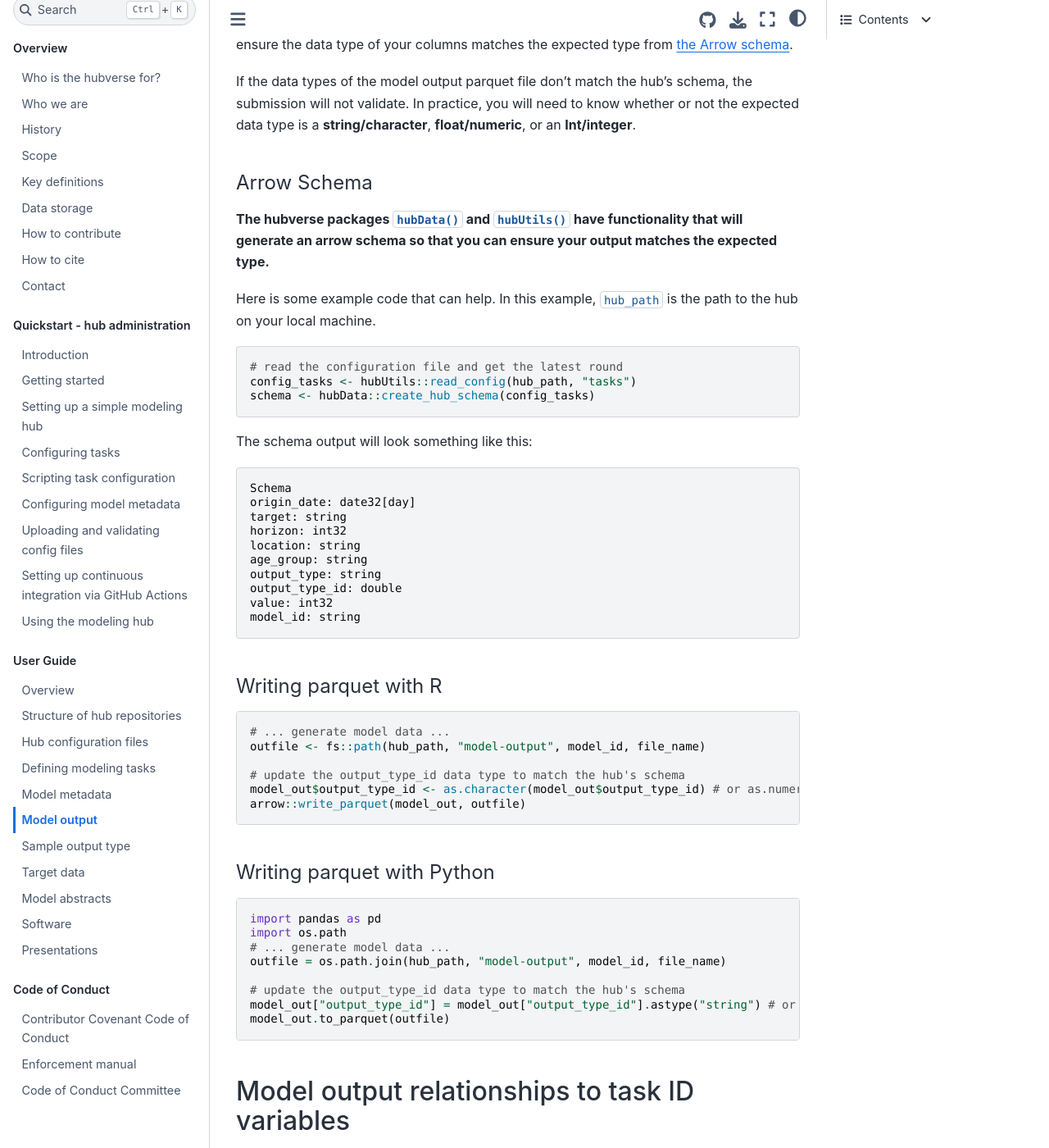
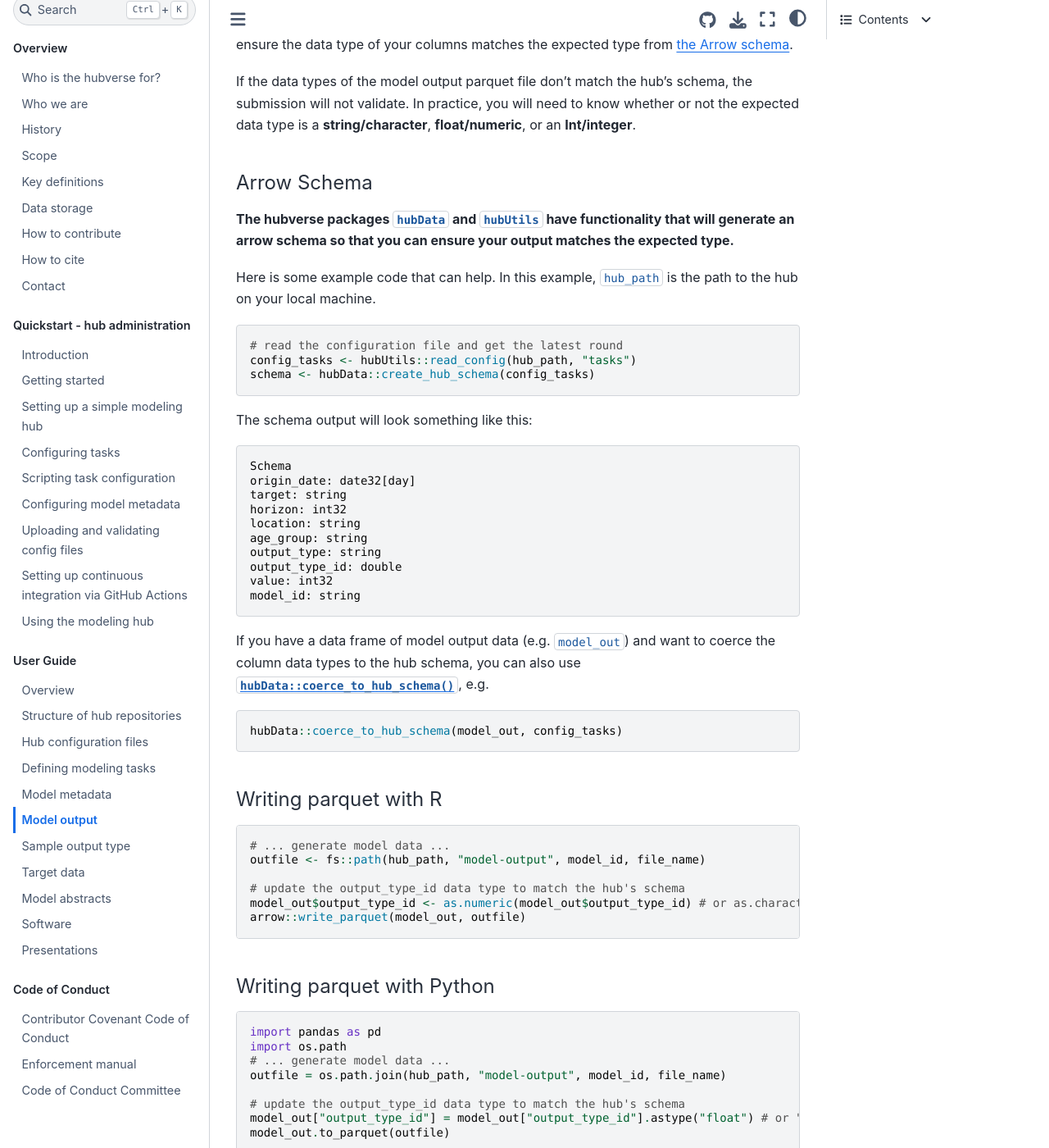
Before and after one commit to hubverse-org/hubDocs, a Sphinx documentation site: the page built from docs/source/user-guide/model-output.md, in a window 1280 px wide and 1400 px high, scrolled down 6914 px. Shown: the whole window at 82% size. Built offline with Sphinx 7.4.7 and the Sphinx Book theme 1.1.4, drawn with Linux system fonts in a browser that asks for light colours; comment, search, counter and statistics services are not loaded; some of the changed text lies outside the part shown.

Commit message:
Apply suggestions from code review
Co-authored-by: Anna Krystalli <annakrystalli@googlemail.com>
Co-authored-by: Lucie Contamin <CONTAMIN@pitt.edu>

````diff
--- a/docs/source/user-guide/model-output.md
+++ b/docs/source/user-guide/model-output.md
@@ -181,7 +181,7 @@ already exist:
 (submission-template)=
 ### Submission Template
 
-**The hubverse package `hubValidations()` has functionality
+**The hubverse package `hubValidations` has functionality
 that will generate template data to get you started.** This submission
 template can be written as a CSV or parquet file and then imported in to
 whatever software you use to run your model.
@@ -260,7 +260,7 @@ In practice, you will need to know whether or not the expected data type is a
 (arrow-schema)=
 #### Arrow Schema
 
-**The hubverse packages `hubData()` and `hubUtils()` have functionality that will generate an
+**The hubverse packages `hubData` and `hubUtils` have functionality that will generate an
 arrow schema so that you can ensure your output matches the expected type.**
 
 Here is some example code that can help. In this example, `hub_path` is the
@@ -287,6 +287,11 @@ value: int32
 model_id: string
 ```
 
+If you have a data frame of model output data (e.g. `model_out`) and want to coerce the column data types to the hub schema, you can also use [`hubData::coerce_to_hub_schema()`](https://hubverse-org.github.io/hubData/reference/coerce_to_hub_schema.html), e.g.
+```r
+hubData::coerce_to_hub_schema(model_out, config_tasks)
+```
+
 #### Writing parquet with R
 
 ```r
@@ -294,7 +299,7 @@ model_id: string
 outfile <- fs::path(hub_path, "model-output", model_id, file_name)
 
 # update the output_type_id data type to match the hub's schema
-model_out$output_type_id <- as.character(model_out$output_type_id) # or as.numeric(), or as.integer()
+model_out$output_type_id <- as.numeric(model_out$output_type_id) # or as.character(), or as.integer()
 arrow::write_parquet(model_out, outfile)
 ```
 
@@ -308,7 +313,7 @@ import os.path
 outfile = os.path.join(hub_path, "model-output", model_id, file_name)
 
 # update the output_type_id data type to match the hub's schema
-model_out["output_type_id"] = model_out["output_type_id"].astype("string") # or "float", or "Int64"
+model_out["output_type_id"] = model_out["output_type_id"].astype("float") # or "string", or "Int64"
 model_out.to_parquet(outfile)
 ```
 
````
